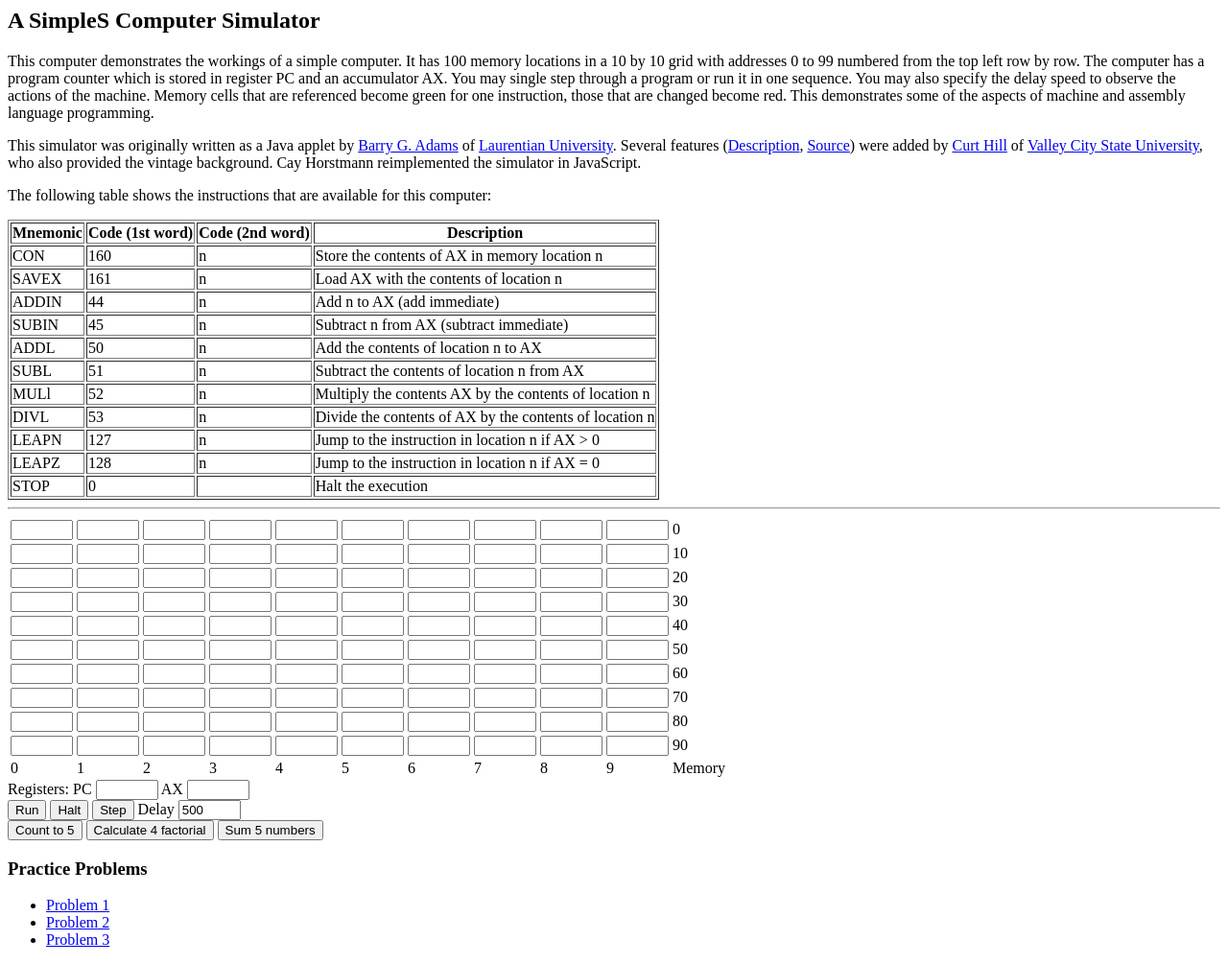
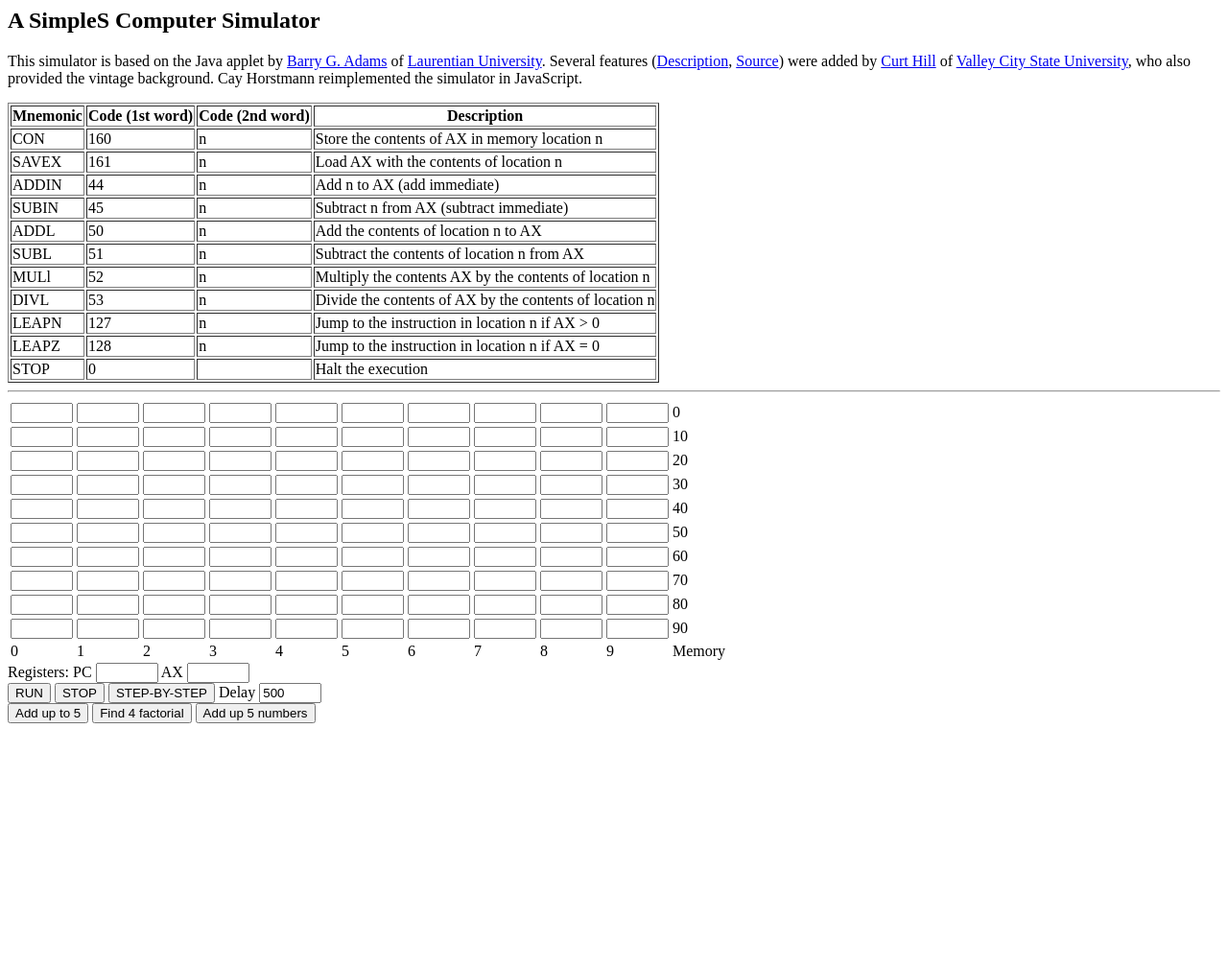
Before and after one commit to AngelicaTatum/Comp-Org-Project, a plain HTML site: page prj/index.html in a window 1280 px wide. Shown: the whole page at 96% size. After the commit the page ends 800 px from the top, so only its background shows below. Drawn offline with Linux system fonts and the light colour scheme.

Commit message:
Update index.html

```diff
--- a/prj/index.html
+++ b/prj/index.html
@@ -5,9 +5,7 @@
   </head>
   <body>
     <h2>A SimpleS Computer Simulator</h2>
-    <p>This computer demonstrates the workings of a simple computer. It has 100 memory locations in a 10 by 10 grid with addresses 0 to 99 numbered from the top left row by row. The computer has a program counter which is stored in register PC and an accumulator AX. You may single step through a program or run it in one sequence. You may also specify the delay speed to observe the actions of the machine. Memory cells that are referenced become green for one instruction, those that are changed become red. This demonstrates some of the aspects of machine and assembly language programming.</p>
-    <p>This simulator was originally written as a Java applet by <a href='https://web.archive.org/web/20160323003713/http://cs.laurentian.ca/badams/'>Barry G. Adams</a> of <a href='http://www.laurentian.ca/www/emenus/home.html'>Laurentian University</a>. Several features (<a href='http://euler.vcsu.edu/curt.hill/Computer.html'>Description</a>, <a href='computer.zip'>Source</a>) were added by <a href='http://euler.vcsu.edu/curt.hill/'>Curt Hill</a> of <a href='https://www.vcsu.edu'>Valley City State University</a>, who also provided the vintage background. Cay Horstmann reimplemented the simulator in JavaScript.</p>
-    <p>The following table shows the instructions that are available for this computer: </p>
+    <p>This simulator is based on the Java applet by <a href='https://web.archive.org/web/20160323003713/http://cs.laurentian.ca/badams/'>Barry G. Adams</a> of <a href='http://www.laurentian.ca/www/emenus/home.html'>Laurentian University</a>. Several features (<a href='http://euler.vcsu.edu/curt.hill/Computer.html'>Description</a>, <a href='computer.zip'>Source</a>) were added by <a href='http://euler.vcsu.edu/curt.hill/'>Curt Hill</a> of <a href='https://www.vcsu.edu'>Valley City State University</a>, who also provided the vintage background. Cay Horstmann reimplemented the simulator in JavaScript.</p>
     <table border='1'>
       <tr>
         <th>Mnemonic</th>
@@ -86,20 +84,14 @@
     <table id='mem'></table>
     <div id='reg'>Registers: PC <input id='pc' size='5'/> AX <input id='ax' size='5'/> </div>
     <div id='control'>
-      <button id='run'>Run</button>
-      <button id='halt'>Halt</button>
-      <button id='step'>Step</button> Delay <input id='delay' value='500' size='5'/>
+      <button id='run'>RUN</button>
+      <button id='halt'>STOP</button>
+      <button id='step'>STEP-BY-STEP</button> Delay <input id='delay' value='500' size='5'/>
     </div>
     <div id='samples'>
-      <button id='sample1'>Count to 5</button>
-      <button id='sample2'>Calculate 4 factorial</button>
-      <button id='sample3'>Sum 5 numbers</button>
+      <button id='sample1'>Add up to 5</button>
+      <button id='sample2'>Find 4 factorial</button>
+      <button id='sample3'>Add up 5 numbers</button>
     </div>
-    <h3>Practice Problems </h3>
-    <ul>
-      <li><a href='problem1.html'>Problem 1</a></li>
-      <li><a href='problem2.html'>Problem 2</a></li>
-      <li><a href='problem3.html'>Problem 3</a></li>
-    </ul>
   </body>
 </html>
```
